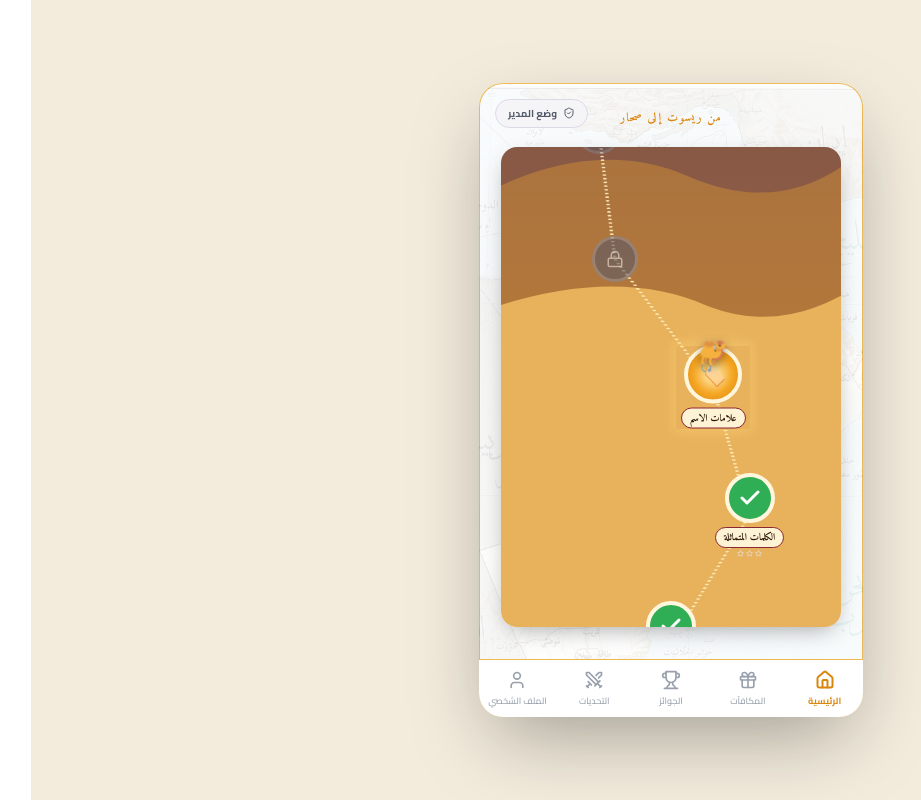
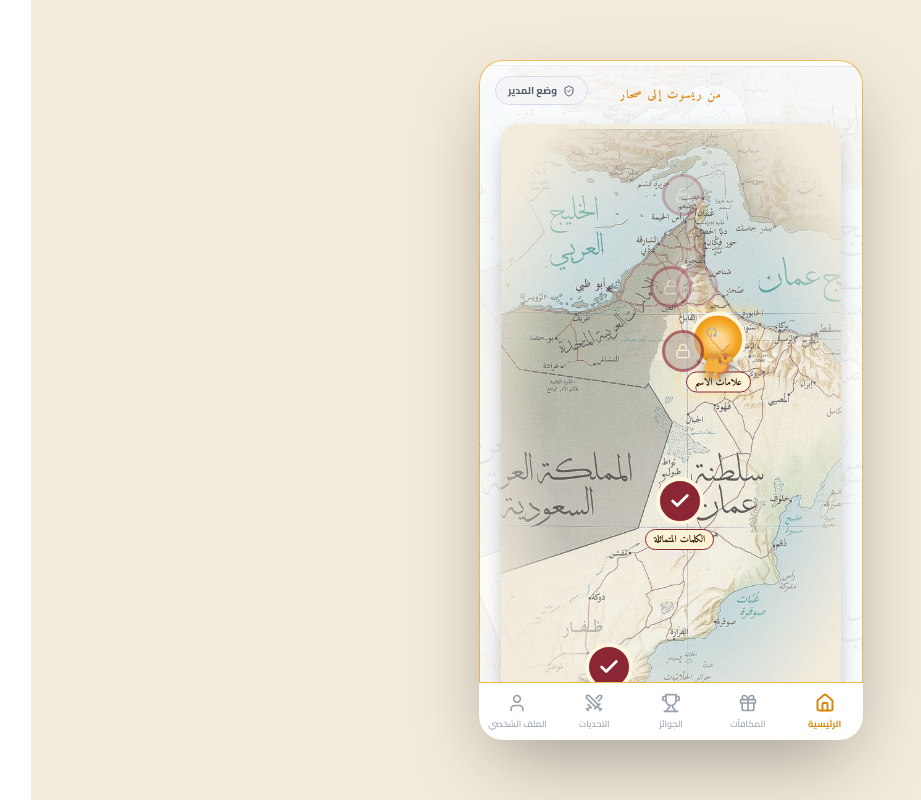
Before and after one commit to aljumanfood-source/alfba-naho, a React (Vite) app: page / in a window 1280 px wide. Shown: the whole page, without its empty margins (0-921 px from the left). Built offline with nearby package versions, Linux system fonts and the light colour scheme; a web font is replaced by a local one.

Commit message:
رجوع لخريطة عُمان الحقيقية بألوان دافئة، تعتيم الدول المجاورة والبحر، وحذف الدبّوس وخط المسار

```diff
--- a/src/App.jsx
+++ b/src/App.jsx
@@ -1946,74 +1946,50 @@ export default function App() {
 
               <div className="px-4 pb-8 pt-3">
                 {(() => {
-                  const n = levelStages.length;
-                  const stepY = 128;
-                  const topPad = 76, bottomPad = 76;
-                  const containerHeight = topPad + bottomPad + Math.max(0, n - 1) * stepY;
-                  const visibleHeight = Math.min(containerHeight, 480);
-                  function pointFor(i) {
-                    const yFromBottom = bottomPad + i * stepY;
-                    return { x: 50 + Math.sin(i * 1.3) * 24, y: containerHeight - yFromBottom };
-                  }
                   const currentIdx = levelStages.findIndex((s) => s.status === "current");
-                  const pathD = levelStages
-                    .map((s, i) => { const p = pointFor(i); return `${i === 0 ? "M" : "L"} ${p.x},${p.y}`; })
-                    .join(" ");
-                  const camelPt = pointFor(camelIndex);
                   return (
                     <div
                       ref={mapScrollRef}
-                      className="relative mx-auto rounded-2xl"
-                      style={{ width: "100%", maxWidth: 340, height: visibleHeight, overflowY: containerHeight > visibleHeight ? "auto" : "hidden", boxShadow: "0 8px 24px -8px rgba(0,0,0,0.4)" }}
+                      className="relative mx-auto rounded-2xl overflow-hidden"
+                      style={{ width: "100%", maxWidth: 340, paddingTop: "175%", boxShadow: "0 8px 24px -8px rgba(0,0,0,0.4)", background: "#F3ECDD" }}
                     >
-                      <div className="relative" style={{ width: "100%", height: containerHeight, background: "linear-gradient(180deg,#3B2E4A 0%,#6B4A5A 42%,#D9860F 100%)" }}>
-                        {/* نجوم */}
-                        <div className="absolute inset-0" style={{ opacity: 0.8 }}>
-                          {[...Array(14)].map((_, k) => (
-                            <div key={k} className="absolute" style={{
-                              left: `${(k * 37 + 8) % 92}%`,
-                              top: `${(k * 53 + 5) % 30}%`,
-                              width: k % 3 === 0 ? 3 : 2, height: k % 3 === 0 ? 3 : 2,
-                              borderRadius: "50%", background: "#FFF3C4",
-                            }} />
-                          ))}
-                        </div>
-                        {/* قمر */}
-                        <div className="absolute" style={{ left: "76%", top: "5%", width: 34, height: 34, borderRadius: "50%", background: "#FFF6DD", opacity: 0.9, boxShadow: "0 0 20px 6px rgba(255,246,221,0.35)" }} />
-                        {/* كثبان رملية طبقات */}
-                        <svg className="absolute inset-0 w-full h-full" viewBox={`0 0 100 ${containerHeight}`} preserveAspectRatio="none">
-                          <path d={`M0,${containerHeight * 0.32} Q25,${containerHeight * 0.27} 50,${containerHeight * 0.31} T100,${containerHeight * 0.30} V${containerHeight} H0 Z`} fill="#B06E2E" opacity="0.45" />
-                          <path d={`M0,${containerHeight * 0.42} Q30,${containerHeight * 0.37} 55,${containerHeight * 0.41} T100,${containerHeight * 0.40} V${containerHeight} H0 Z`} fill="#C4863A" opacity="0.6" />
-                          <path d={`M0,${containerHeight * 0.55} Q35,${containerHeight * 0.51} 60,${containerHeight * 0.55} Q80,${containerHeight * 0.58} 100,${containerHeight * 0.54} V${containerHeight} H0 Z`} fill="#E8B25C" />
-                          {/* المسار المتعرج */}
-                          <path d={pathD} fill="none" stroke="#FFF3C4" strokeWidth="1.1" strokeDasharray="0.5,3.2" strokeLinecap="round" opacity="0.85" />
-                        </svg>
+                      <div className="absolute inset-0">
+                        <img
+                          src={OMAN_MAP_IMG}
+                          alt="خريطة عُمان"
+                          className="absolute inset-0 w-full h-full object-cover"
+                          style={{
+                            opacity: 0.62,
+                            WebkitMaskImage: "radial-gradient(ellipse 68% 62% at 50% 48%, #000 55%, transparent 92%)",
+                            maskImage: "radial-gradient(ellipse 68% 62% at 50% 48%, #000 55%, transparent 92%)",
+                          }}
+                        />
 
                         {levelStages.map((stage, i) => {
                           const isDone = stage.status === "done";
                           const isCurrent = stage.status === "current";
                           const isLocked = stage.status === "locked" && !adminMode;
-                          const p = pointFor(i);
+                          const st = STATIONS[stage.id];
                           const dist = currentIdx === -1 ? 0 : i - currentIdx;
-                          const lockedOpacity = isLocked ? Math.max(0.18, 0.6 - Math.max(0, dist - 1) * 0.18) : 1;
+                          const lockedOpacity = isLocked ? Math.max(0.22, 0.65 - Math.max(0, dist - 1) * 0.18) : 1;
                           return (
                             <button
                               key={stage.id}
                               data-current-stage={isCurrent ? "true" : undefined}
                               onClick={() => tapStage(stage)}
                               className={`absolute flex flex-col items-center ${isCurrent ? "pulse-glow-stage" : ""}`}
-                              style={{ left: `${p.x}%`, top: `${p.y}px`, transform: "translate(-50%,-50%)", width: 74, opacity: lockedOpacity }}
+                              style={{ left: `${st.x * 100}%`, top: `${st.y * 100}%`, transform: "translate(-50%,-50%)", width: 74, opacity: lockedOpacity }}
                             >
                               {isLocked ? (
-                                <div className="rounded-full flex items-center justify-center" style={{ width: 46, height: 46, background: "#5A5A66", border: "3px solid #8A8A96" }}>
-                                  <Lock size={18} color="#D8D6E0" />
+                                <div className="rounded-full flex items-center justify-center" style={{ width: 42, height: 42, background: "#B8ACA0", border: "3px solid #8B2635" }}>
+                                  <Lock size={16} color="#FFF6DD" />
                                 </div>
                               ) : isDone ? (
-                                <div className="rounded-full flex items-center justify-center" style={{ width: 50, height: 50, background: "#2FAE55", border: "4px solid #FFF6DD" }}>
-                                  <Check size={24} color="#fff" strokeWidth={3} />
+                                <div className="rounded-full flex items-center justify-center" style={{ width: 48, height: 48, background: "#8B2635", border: "4px solid #FFF6DD" }}>
+                                  <Check size={22} color="#fff" strokeWidth={3} />
                                 </div>
                               ) : (
-                                <div className="rounded-full flex items-center justify-center" style={{ width: 58, height: 58, background: "radial-gradient(circle,#FFF3C4 0%,#F5A623 55%,#D9860F 100%)", border: "4px solid #FFF6DD" }}>
+                                <div className="rounded-full flex items-center justify-center" style={{ width: 56, height: 56, background: "radial-gradient(circle,#FFF3C4 0%,#F5A623 55%,#D9860F 100%)", border: "4px solid #FFF6DD" }}>
                                   <span style={{ fontSize: 22 }}>{stage.icon}</span>
                                 </div>
                               )}
@@ -2034,9 +2010,9 @@ export default function App() {
                         <div
                           className="absolute camel-bob"
                           style={{
-                            left: `${camelPt.x}%`,
-                            top: `${camelPt.y - 46}px`,
-                            fontSize: 24,
+                            left: `${camelStation.x * 100}%`,
+                            top: `${camelStation.y * 100}%`,
+                            fontSize: 26,
                             filter: "drop-shadow(0 3px 5px rgba(0,0,0,0.4))",
                             transition: "left 1.3s ease-in-out, top 1.3s ease-in-out",
                             animationDuration: walking ? "0.5s" : "2.2s",
```
